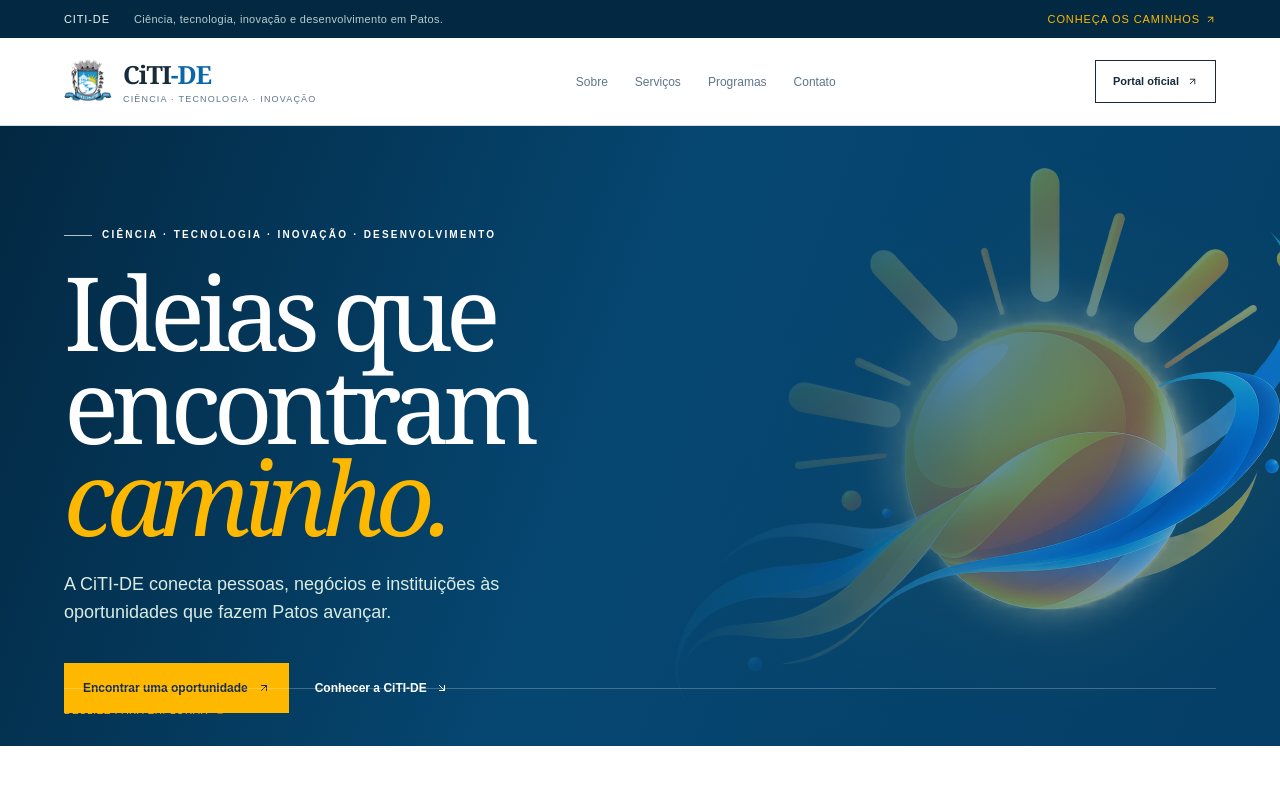
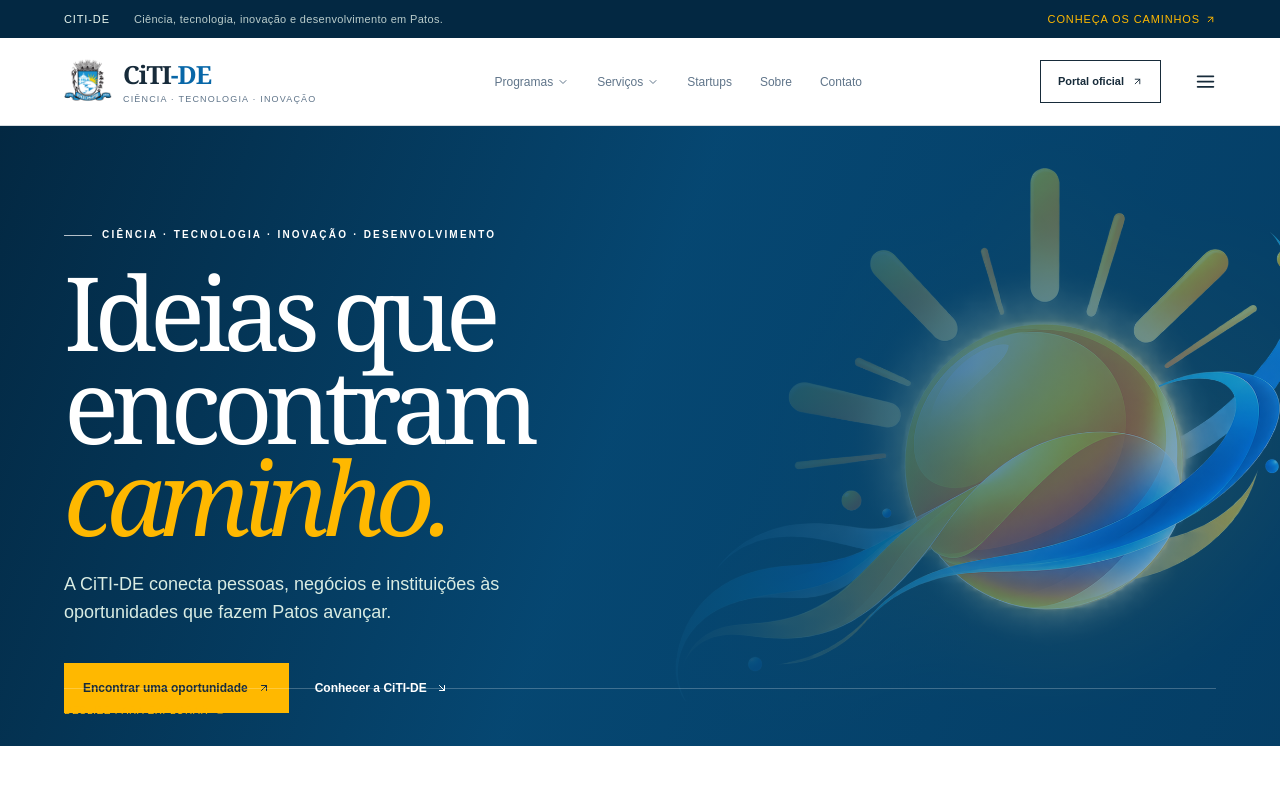
Before and after one commit to otavio2019/CITI-DE-Hub, a Next.js app: page / in a window 1280 px wide. Shown: the top 800 px of the page. Built offline with nearby package versions, Linux system fonts and the light colour scheme.

Commit message:
feat: adiciona menu interativo de servicos oficiais

```diff
--- /dev/null
+++ b/public/manus-routes.json
@@ -0,0 +1 @@
+{"routes":[{"path":"/","title":"Home"},{"path":"/programas/:slug","title":"Programa"},{"path":"/programas/pre-aceleracao-startups/acompanhar","title":"Acompanhar pré-aceleração"},{"path":"/programas/pre-aceleracao-startups/inscricao","title":"Inscrição pré-aceleração"}]}
--- a/src/app/page.tsx
+++ b/src/app/page.tsx
@@ -1,17 +1,13 @@
 import Image from "next/image";
 import { FiArrowDownRight, FiArrowUpRight } from "react-icons/fi";
 import { CiTiDeSections } from "@/components/citide/CiTiDeSections";
-import { officialLinks } from "@/lib/hub-content";
+import { SiteHeader } from "@/components/layout/SiteHeader";
 
 export default function Home() {
   return (
     <main id="inicio" className="citide-shell">
       <div className="announcement"><span>CiTI-DE</span><p>Ciência, tecnologia, inovação e desenvolvimento em Patos.</p><a href="#acesso-rapido">Conheça os caminhos <FiArrowUpRight /></a></div>
-      <header className="hub-header">
-        <a className="brand" href="#inicio" aria-label="CiTI-DE início"><Image src="/icons/logo.png" alt="Logo CiTI-DE" width={48} height={48} priority /><span><strong>CiTI<span>-DE</span></strong><small>Ciência · tecnologia · inovação</small></span></a>
-        <nav aria-label="Navegação principal" className="hub-nav"><a href="#sobre">Sobre</a><a href="#servicos">Serviços</a><a href="#programas">Programas</a><a href="#contato">Contato</a></nav>
-        <a className="header-cta" href={officialLinks.portal}>Portal oficial <FiArrowUpRight /></a>
-      </header>
+      <SiteHeader />
       <section className="hero-section"><div className="hero-copy"><p className="eyebrow light">Ciência · tecnologia · inovação · desenvolvimento</p><h1>Ideias que encontram <em>caminho.</em></h1><p className="hero-lead">A CiTI-DE conecta pessoas, negócios e instituições às oportunidades que fazem Patos avançar.</p><div className="hero-actions"><a className="button button-yellow" href="#acesso-rapido">Encontrar uma oportunidade <FiArrowUpRight /></a><a className="text-link light-link" href="#sobre">Conhecer a CiTI-DE <FiArrowDownRight /></a></div></div><div className="hero-art" aria-hidden="true"><Image src="/images/sol 2.png" alt="" width={1278} height={1230} priority className="hero-sun" /></div><div className="hero-bottom"><span className="hero-scroll">Deslize para explorar <FiArrowDownRight /></span></div></section>
       <CiTiDeSections />
     </main>
--- /dev/null
+++ b/src/components/layout/SiteHeader.tsx
@@ -0,0 +1,199 @@
+"use client";
+
+import Image from "next/image";
+import { useEffect, useRef, useState } from "react";
+import { navigationLinks, officialLinks, programLinks, serviceLinks } from "@/lib/hub-content";
+import { FiArrowUpRight, FiChevronDown, FiChevronUp, FiMenu, FiX } from "react-icons/fi";
+
+type NavItem = { label: string; href: string };
+
+type DropdownProps = {
+	label: string;
+	items: NavItem[];
+	open: boolean;
+	onToggle: () => void;
+};
+
+function DesktopDropdown({ label, items, open, onToggle }: DropdownProps) {
+	return (
+		<li className="relative">
+			<button
+				type="button"
+				onClick={onToggle}
+				aria-expanded={open}
+				aria-haspopup="true"
+				className={`flex items-center gap-1 rounded-xl px-3 py-3 transition ${
+					open
+						? "bg-[var(--citi-background)] text-[var(--citi-blue)]"
+						: "hover:bg-[var(--citi-background)] hover:text-[var(--citi-blue)]"
+				}`}
+			>
+				{label}
+				{open ? <FiChevronUp aria-hidden="true" /> : <FiChevronDown aria-hidden="true" />}
+			</button>
+			{open && (
+				<div
+					className="absolute left-1/2 top-full z-30 mt-2 max-h-[min(70vh,36rem)] w-[min(21rem,calc(100vw-2rem))] -translate-x-1/2 overflow-y-auto rounded-xl border border-[var(--line)] bg-white p-2 text-left text-[var(--citi-text-muted)] shadow-[0_18px_45px_rgba(3,40,66,0.18)]"
+					role="menu"
+				>
+					{items.map((item) => (
+						<a
+							key={`${item.href}-${item.label}`}
+							href={item.href}
+							role="menuitem"
+							className="block rounded-lg px-4 py-3 text-[13px] leading-5 transition hover:bg-[var(--citi-blue-soft)] hover:text-[var(--citi-blue)]"
+						>
+							{item.label}
+						</a>
+					))}
+				</div>
+			)}
+		</li>
+	);
+}
+
+function MobileDropdown({ label, items, open, onToggle, onNavigate }: DropdownProps & { onNavigate: () => void }) {
+	return (
+		<li>
+			<button
+				type="button"
+				onClick={onToggle}
+				aria-expanded={open}
+				className="flex w-full items-center justify-between rounded px-3 py-3 text-left transition hover:bg-white/10"
+			>
+				<span>{label}</span>
+				{open ? <FiChevronUp aria-hidden="true" /> : <FiChevronDown aria-hidden="true" />}
+			</button>
+			{open && (
+				<ul className="mt-1 border-l border-white/20 pl-3 text-sm text-white/80">
+					{items.map((item) => (
+						<li key={`${item.href}-${item.label}`}>
+							<a
+								href={item.href}
+								onClick={onNavigate}
+								className="block rounded px-3 py-3 leading-5 transition hover:bg-white/10 hover:text-white"
+							>
+								{item.label}
+							</a>
+						</li>
+					))}
+				</ul>
+			)}
+		</li>
+	);
+}
+
+export function SiteHeader() {
+	const [mobileOpen, setMobileOpen] = useState(false);
+	const [programsOpen, setProgramsOpen] = useState(false);
+	const [servicesOpen, setServicesOpen] = useState(false);
+	const headerRef = useRef<HTMLElement>(null);
+
+	function closeMenus() {
+		setMobileOpen(false);
+		setProgramsOpen(false);
+		setServicesOpen(false);
+	}
+
+	useEffect(() => {
+		function handleKeyDown(event: KeyboardEvent) {
+			if (event.key === "Escape") closeMenus();
+		}
+
+		function handlePointerDown(event: PointerEvent) {
+			if (!headerRef.current?.contains(event.target as Node)) closeMenus();
+		}
+
+		document.addEventListener("keydown", handleKeyDown);
+		document.addEventListener("pointerdown", handlePointerDown);
+		return () => {
+			document.removeEventListener("keydown", handleKeyDown);
+			document.removeEventListener("pointerdown", handlePointerDown);
+		};
+	}, []);
+
+	function togglePrograms() {
+		setProgramsOpen((value) => !value);
+		setServicesOpen(false);
+	}
+
+	function toggleServices() {
+		setServicesOpen((value) => !value);
+		setProgramsOpen(false);
+	}
+
+	return (
+		<header ref={headerRef} className="hub-header">
+			<a className="brand" href="#inicio" aria-label="CiTI-DE início">
+				<Image src="/icons/logo.png" alt="Logo CiTI-DE" width={48} height={48} priority />
+				<span>
+					<strong>
+						CiTI<span>-DE</span>
+					</strong>
+					<small>Ciência · tecnologia · inovação</small>
+				</span>
+			</a>
+
+			<nav aria-label="Navegação principal" className="hub-nav">
+				<ul className="flex items-center gap-1">
+					<DesktopDropdown label="Programas" items={programLinks} open={programsOpen} onToggle={togglePrograms} />
+					<DesktopDropdown label="Serviços" items={serviceLinks} open={servicesOpen} onToggle={toggleServices} />
+					<li>
+						<a href={officialLinks.vitrineStartups} className="rounded-xl px-3 py-3 transition hover:bg-[var(--citi-background)] hover:text-[var(--citi-blue)]">
+							Startups
+						</a>
+					</li>
+					{navigationLinks.map((link) => (
+						<li key={link.href}>
+							<a href={link.href} className="rounded-xl px-3 py-3 transition hover:bg-[var(--citi-background)] hover:text-[var(--citi-blue)]">
+								{link.label}
+							</a>
+						</li>
+					))}
+					<li>
+						<a href="#contato" className="rounded-xl px-3 py-3 transition hover:bg-[var(--citi-background)] hover:text-[var(--citi-blue)]">
+							Contato
+						</a>
+					</li>
+				</ul>
+			</nav>
+
+			<a className="header-cta" href={`${officialLinks.portal}painel`}>
+				Portal oficial <FiArrowUpRight aria-hidden="true" />
+			</a>
+
+			<button
+				type="button"
+				className="site-menu-toggle"
+				aria-label={mobileOpen ? "Fechar menu" : "Abrir menu"}
+				aria-expanded={mobileOpen}
+				onClick={() => setMobileOpen((value) => !value)}
+			>
+				{mobileOpen ? <FiX aria-hidden="true" size={21} /> : <FiMenu aria-hidden="true" size={21} />}
+			</button>
+
+			{mobileOpen && (
+				<nav className="site-mobile-nav" aria-label="Menu mobile">
+					<ul>
+						<MobileDropdown label="Programas" items={programLinks} open={programsOpen} onToggle={togglePrograms} onNavigate={closeMenus} />
+						<MobileDropdown label="Serviços" items={serviceLinks} open={servicesOpen} onToggle={toggleServices} onNavigate={closeMenus} />
+						<li>
+							<a href={officialLinks.vitrineStartups} onClick={closeMenus}>Startups</a>
+						</li>
+						{navigationLinks.map((link) => (
+							<li key={link.href}>
+								<a href={link.href} onClick={closeMenus}>{link.label}</a>
+							</li>
+						))}
+						<li><a href="#contato" onClick={closeMenus}>Contato</a></li>
+						<li>
+							<a className="site-mobile-cta" href={`${officialLinks.portal}painel`} onClick={closeMenus}>
+								Portal oficial <FiArrowUpRight aria-hidden="true" />
+							</a>
+						</li>
+					</ul>
+				</nav>
+			)}
+		</header>
+	);
+}
--- a/src/lib/hub-content.ts
+++ b/src/lib/hub-content.ts
@@ -16,18 +16,25 @@
 	visitePb: "https://visitepb.com.br/",
 	patosStartup: "https://citide.patos.pb.gov.br/patos-startup",
 	torneioRobotica: "https://citide.patos.pb.gov.br/torneio-de-robotica",
+	inscricaoTjr: "https://citide.patos.pb.gov.br/torneio-de-robotica-patos",
+	feiraNatalina: "https://citide.patos.pb.gov.br/feira-natalina",
 	vitrineStartups: "https://citide.patos.pb.gov.br/vitrine",
 	preAceleracaoStartups: "/programas/pre-aceleracao-startups",
 	seloInovacao: "https://citide.patos.pb.gov.br/cartilha#reconhecimento",
 } as const;
 
 export const serviceLinks = [
+	{ label: "Patos Startup (Edital 013/2026)", href: officialLinks.patosStartup },
+	{ label: "Torneio de Robótica (TJR)", href: officialLinks.torneioRobotica },
+	{ label: "Inscrição TJR — Etapa Patos", href: officialLinks.inscricaoTjr },
+	{ label: "Edital — Feira Natalina (Encerrado)", href: officialLinks.feiraNatalina },
+	{ label: "Startups de Patos", href: officialLinks.vitrineStartups },
 	{ label: "Cursos CiTI-DE & SENAC", href: "https://cursos.citide.patos.pb.gov.br/" },
 	{ label: "Sala do Empreendedor", href: "https://citide.patos.pb.gov.br/sala-do-empreendedor" },
 	{ label: "Mapeamento dos Artesãos", href: "https://citide.patos.pb.gov.br/mapeamento-artesoes" },
-	{ label: "Edital - Feira Mãos que Criam", href: "https://citide.patos.pb.gov.br/edital-feira-maos-que-criam" },
-	{ label: "Para Cidadãos", href: "https://citide.patos.pb.gov.br/#servicos-cidadao" },
-	{ label: "Para Empresas", href: "https://citide.patos.pb.gov.br/#servicos-empresa" },
+	{ label: "Edital — Feira Mãos que Criam (Encerrado)", href: "https://citide.patos.pb.gov.br/edital-feira-maos-que-criam" },
+	{ label: "Para Cidadãos", href: "#publicos" },
+	{ label: "Para Empresas", href: "#publicos" },
 	{ label: "Cartilha da Inovação", href: officialLinks.cartilha },
 ];
 
```
Also changed, not shown: src/app/globals.css.
